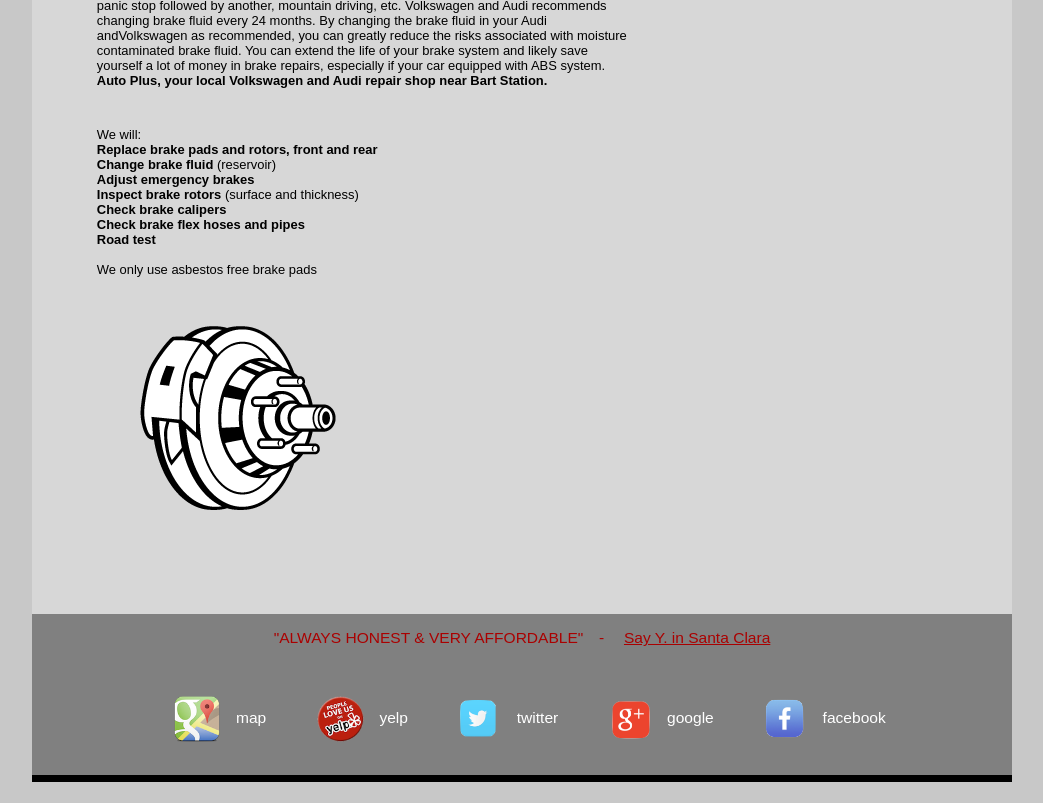
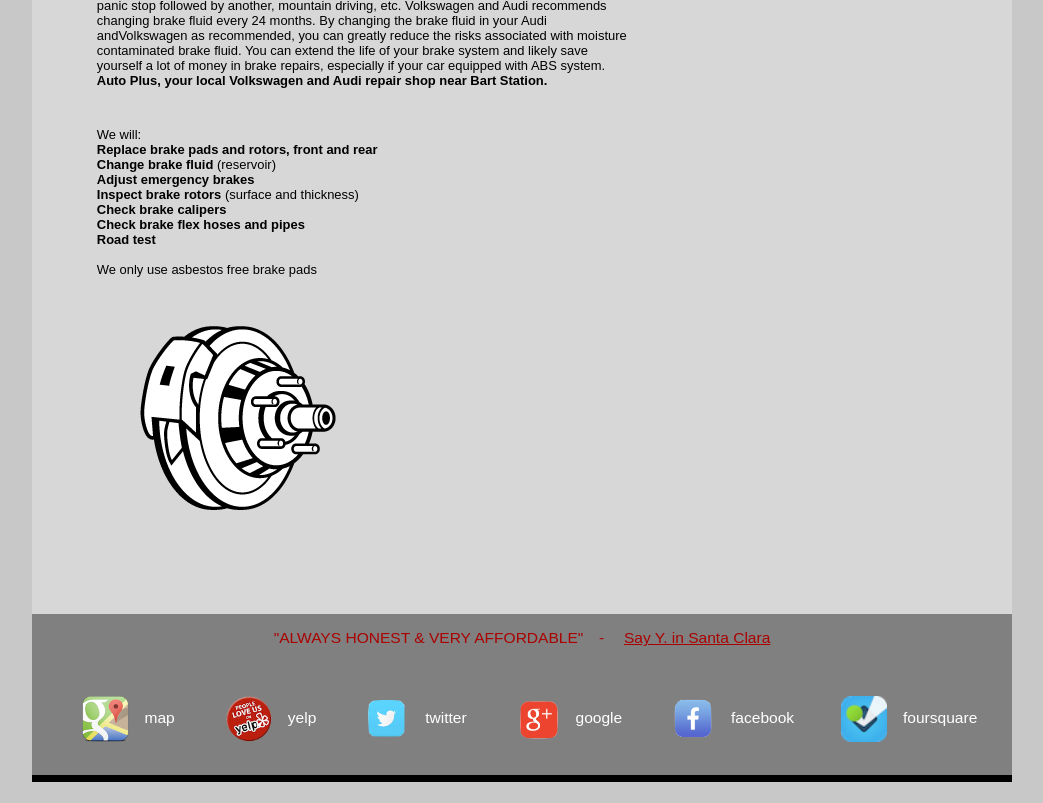
Before and after one commit to gregur/apb, a plain HTML site: page brakes.html in a window 1280 px wide. Shown: the part 729-1532 px from the top of the page, without its empty margins (118-1161 px from the left). Drawn offline with nearby package versions, Linux system fonts and the light colour scheme; a script that the page names is missing.

Commit message:
added foursquare icon

```diff
--- a/brakes.html
+++ b/brakes.html
@@ -197,7 +197,9 @@
         "https://plus.google.com/103793884028557646091"><img alt=
         "Auto Plus Berkeley Google Plus" src="plus.png" />google</a><a href=
         "https://www.facebook.com/autoplusBerkeley"><img alt=
-        "Auto Plus Berkeley Facebook" src="facebook.png" />facebook</a>
+        "Auto Plus Berkeley Facebook" src="facebook.png" />facebook</a><a href=
+        "https://foursquare.com/v/auto-plus/51d70a2cccda6525aa4e3a8d"><img alt=
+        "Auto Plus Berkeley Foursquare" src="foursquare.png" />foursquare</a>
       </div>
 
       <div id="BlackBar"></div>
```
Also changed, not shown: diagnostic.html (+3 -1 lines), index.html (+3 -1 lines), intermediate-maintenance.html (+3 -1 lines), maintenance.html (+3 -1 lines), major-maintenance.html (+3 -1 lines), minor-maintenance.html (+3 -1 lines), oilchange.html (+3 -1 lines).
